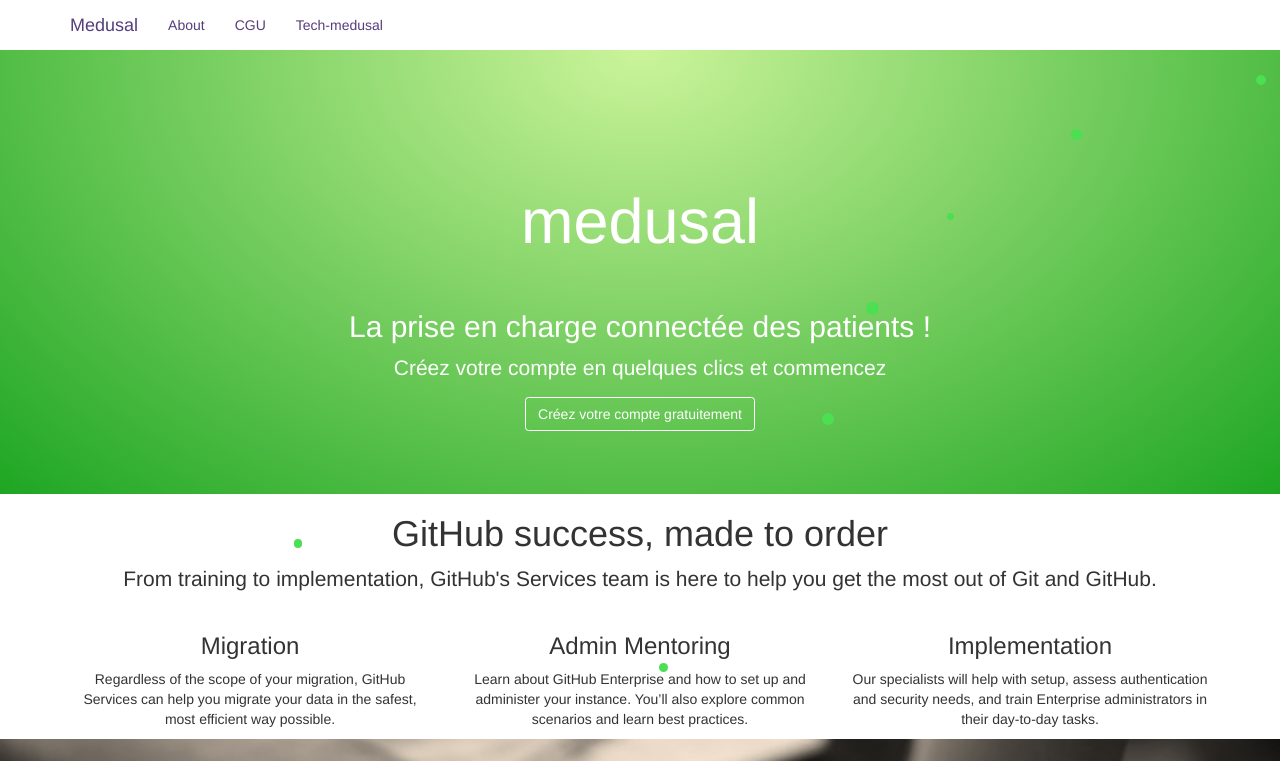
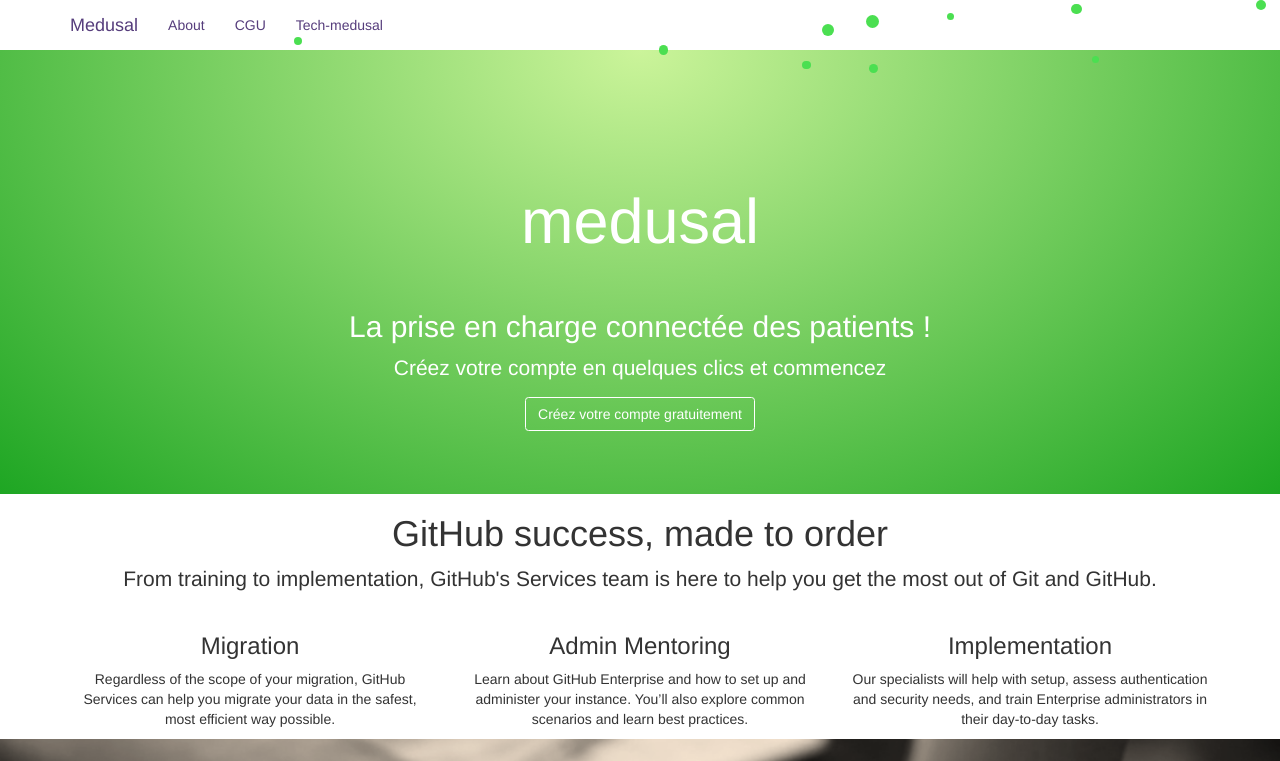
Before and after one commit to medusal/medusal.github.io, a Jekyll site: the page built from index.html, in a window 1280 px wide. Shown: the top 761 px of the page. Built offline with Jekyll 4.4.1, drawn with Linux system fonts in a browser that asks for light colours.

Commit message:
Update header.html

```diff
--- a/_includes/header.html
+++ b/_includes/header.html
@@ -1,4 +1,4 @@
-<nav class="navbar navbar-static-top bs-docs-nav">
+<nav class="navbar navbar-static-top bs-docs-nav bubbles">
   <div class="container">
     <!-- Brand and toggle get grouped for better mobile display -->
     <div class="navbar-header">
@@ -11,7 +11,7 @@
     </div>
 
     <!-- Collect the nav links, forms, and other content for toggling -->
-    <div class="collapse navbar-collapse" id="bs-example-navbar-collapse-1">
+    <div class="collapse navbar-collapse bubbles" id="bs-example-navbar-collapse-1">
       <ul class="nav navbar-nav">
         {% for my_page in site.pages %}
           {% if my_page.title %}
```
